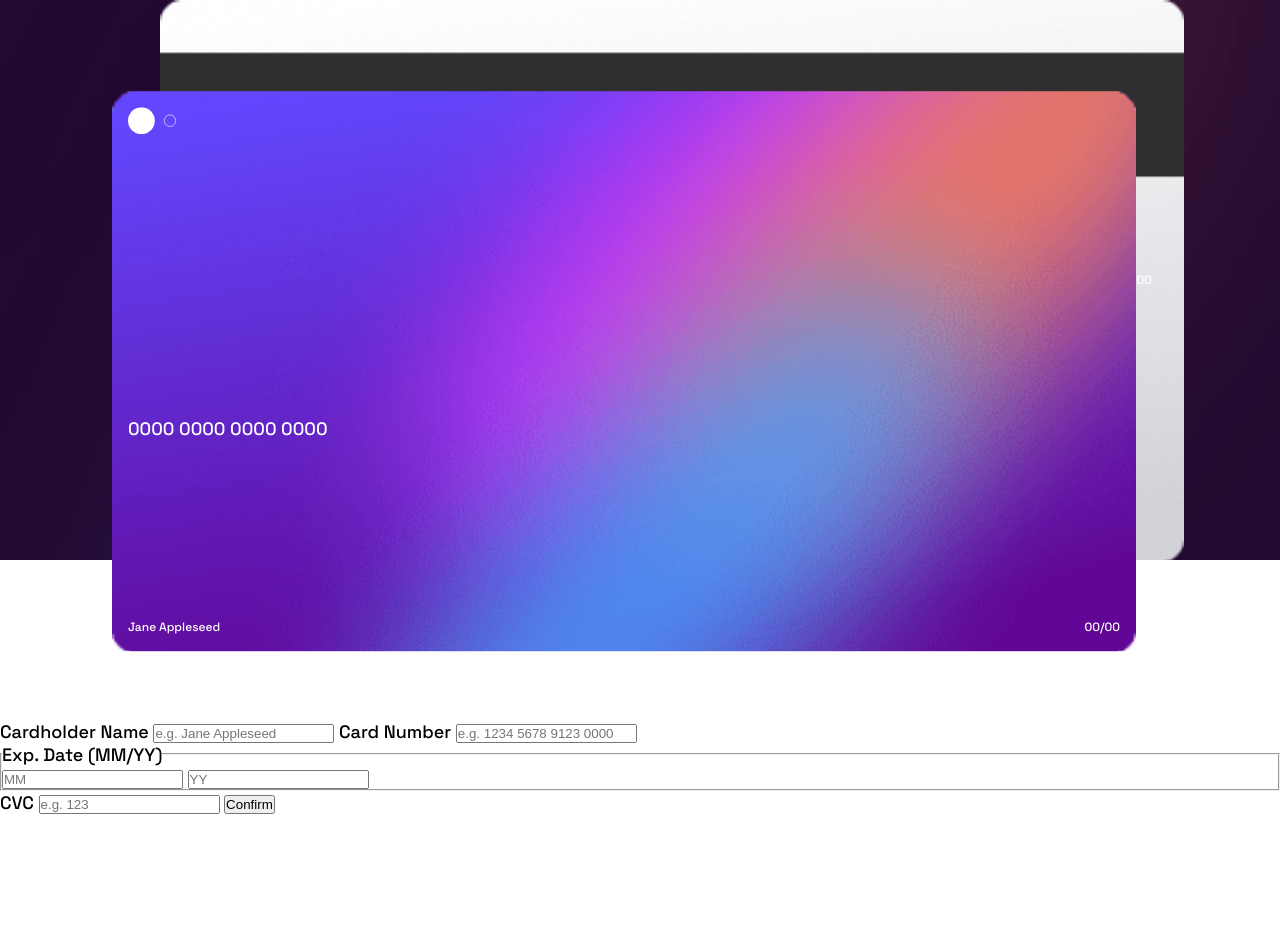
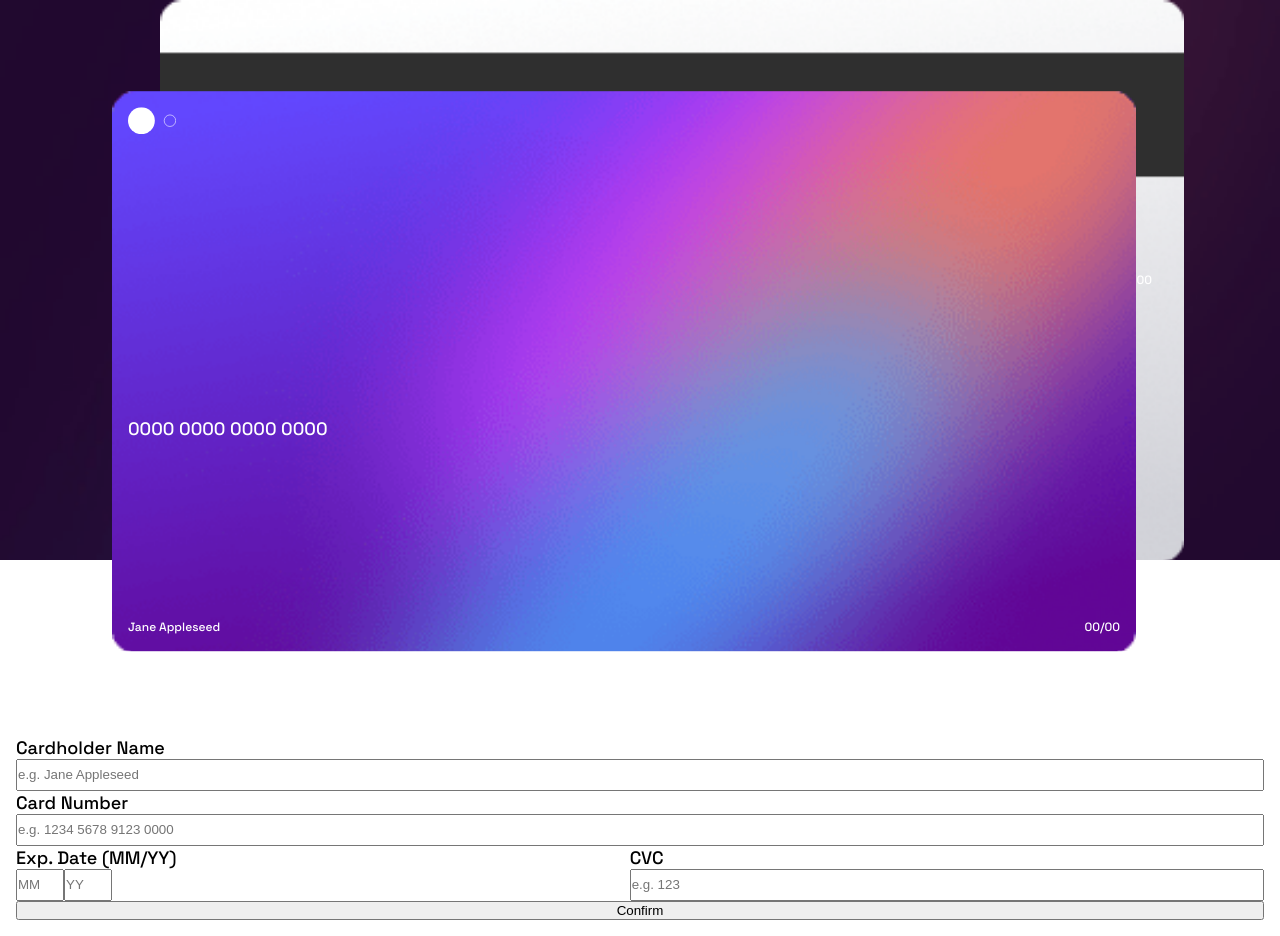
Before and after one commit to Ali-Zol/interactive-card-details-form, a plain HTML site: page index.html in a window 1280 px wide. Before the commit the page ends 814 px from the top, so only its background shows below. Drawn offline with Linux system fonts and the light colour scheme.

Commit message:
feat: scaffold form layout using css grid

```diff
--- a/css/style.css
+++ b/css/style.css
@@ -87,3 +87,55 @@ body {
   justify-content: flex-end;
   align-items: center;
 }
+
+.form-card-info {
+  padding: 1rem;
+  display: grid;
+  grid-template-areas:
+    'label-cardholder-name label-cardholder-name'
+    'input-cardholder-name input-cardholder-name'
+    'label-card-number label-card-number'
+    'input-card-number input-card-number'
+    'fieldset-card-expiry card-cvc-container'
+    'confirm-button confirm-button';
+}
+
+.label-cardholder-name {
+  grid-area: label-cardholder-name;
+}
+
+#input-cardholder-name {
+  grid-area: input-cardholder-name;
+}
+
+.label-card-number {
+  grid-area: label-card-number;
+}
+
+#input-card-number {
+  grid-area: input-card-number;
+}
+
+.fieldset-card-expiry {
+  grid-area: fieldset-card-expiry;
+  border: 0;
+  display: flex;
+}
+
+.card-cvc-container {
+  grid-area: card-cvc-container;
+  display: flex;
+  flex-direction: column;
+}
+
+.form-card-info button {
+  grid-area: confirm-button;
+}
+
+.fieldset-card-expiry input {
+  width: 3rem;
+}
+
+.form-card-info input {
+  height: 2rem;
+}
--- a/index.html
+++ b/index.html
@@ -43,8 +43,10 @@
         <input type="text" inputmode="numeric" id="input-card-expiry-yy" name="cardExpiryYear" autocomplete="cc-exp-year" placeholder="YY">
       </fieldset>
 
-      <label class="label-card-cvc" for="input-card-cvc">CVC</label>
-      <input type="text" inputmode="numeric" id="input-card-cvc" name="cardCvc" autocomplete="cc-csc" placeholder="e.g. 123">
+      <div class="card-cvc-container">
+        <label class="label-card-cvc" for="input-card-cvc">CVC</label>
+        <input type="text" inputmode="numeric" id="input-card-cvc" name="cardCvc" autocomplete="cc-csc" placeholder="e.g. 123">
+      </div>
 
       <button type="submit">Confirm</button>
     </form>
```
